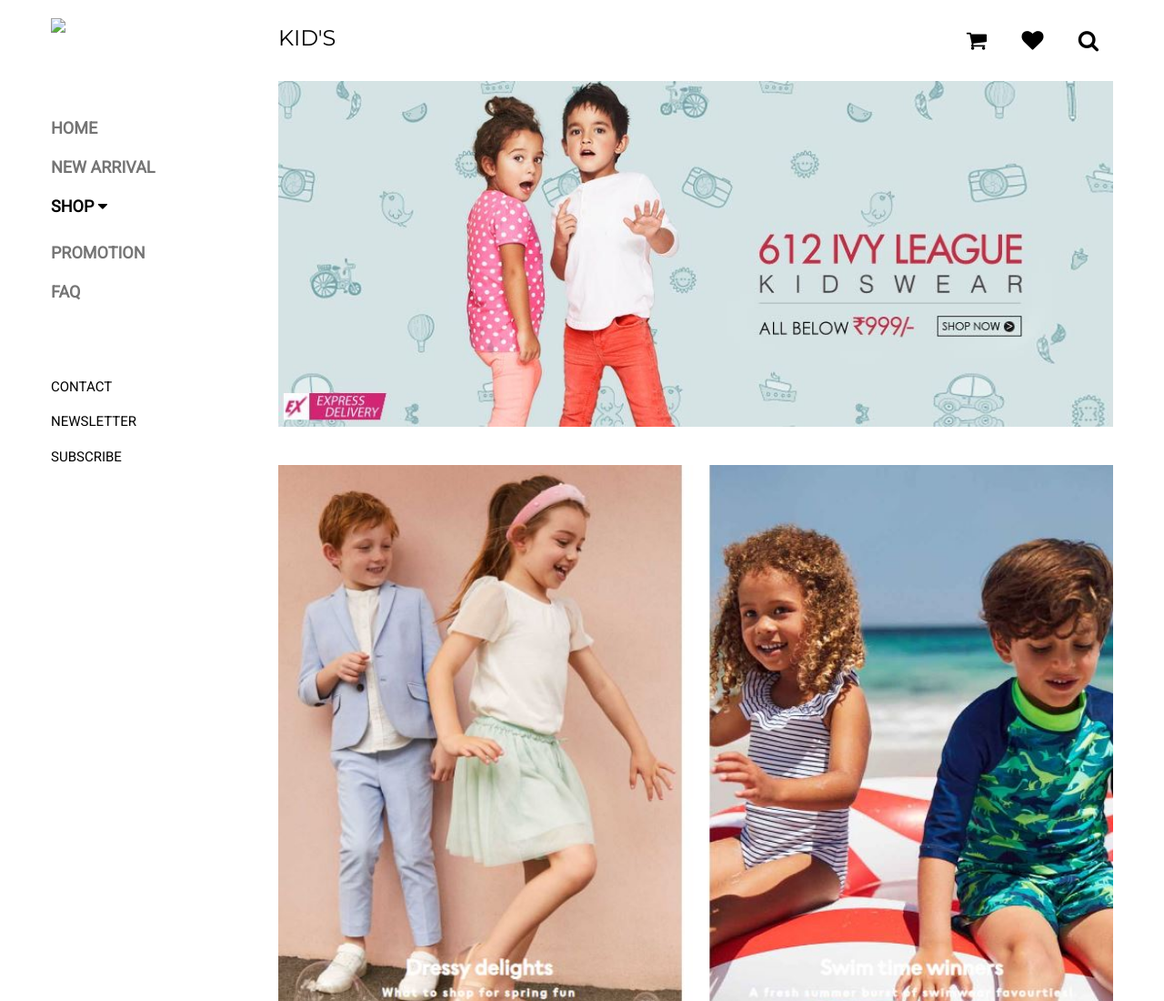
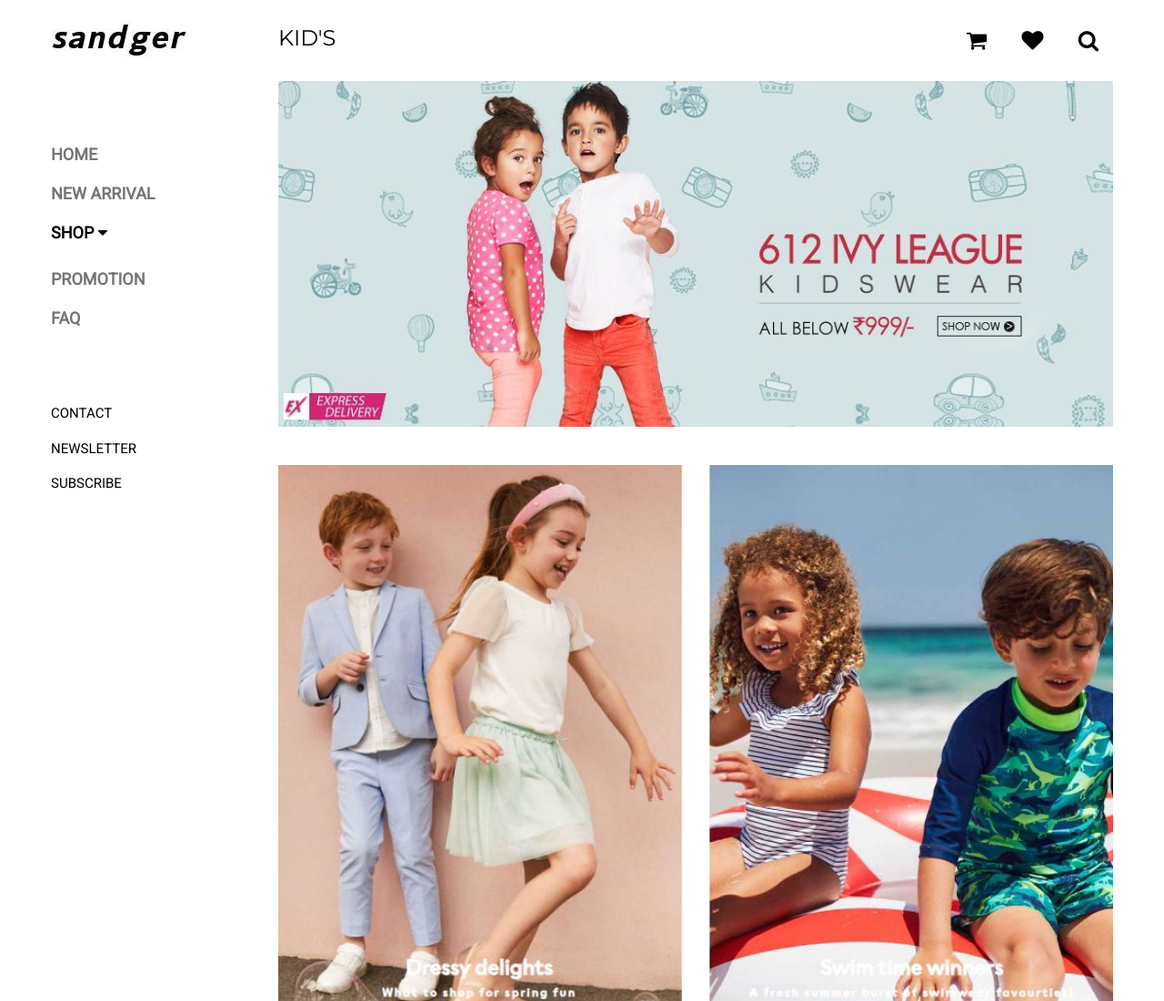
Before and after one commit to Waritthinan069/HCI, a plain HTML site: page Kids.html in a window 1280 px wide. Shown: the top 1100 px of the page at 91% size. Drawn offline with nearby package versions, Linux system fonts and the light colour scheme.

Commit message:
Update Kids.html

```diff
--- a/Kids.html
+++ b/Kids.html
@@ -19,7 +19,7 @@ body,h1,h2,h3,h4,h5,h6,.w3-wide {font-family: "Montserrat", sans-serif;}
     <nav class="w3-sidebar w3-bar-block w3-white w3-collapse w3-top" style="z-index:3;width:250px" id="mySidebar">
         <div class="w3-container w3-display-container w3-padding-16">
           <i onclick="w3_close()" class="fa fa-remove w3-hide-large w3-button w3-display-topright"></i>
-          <img src="images/nameshop.jpg"> <!--รูปโลโก้ของร้านชื่อ sandger-->
+          <img src="nameshop.jpg"> <!--รูปโลโก้ของร้านชื่อ sandger-->
         </div>
     <div class="w3-padding-64 w3-large w3-text-grey" style="font-weight:bold">
       <a href="index.html" class="w3-bar-item w3-button w3-hover-amber">HOME</a>
```
